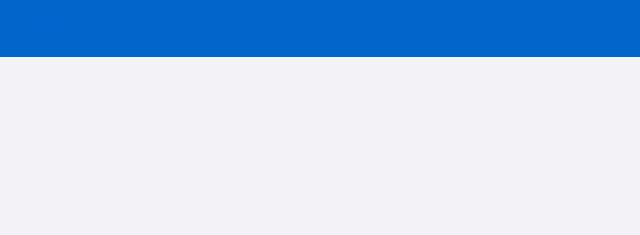
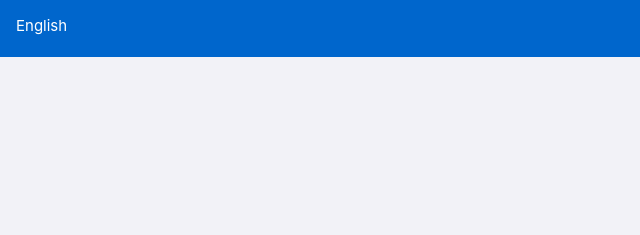
Before and after one commit to galabi/galabi.github.io, a plain HTML site: page accessibility.html in a window 1280 px wide. Shown: the top 235 px of the page, 0-640 px from the left. Drawn offline with Linux system fonts and the light colour scheme.

Commit message:
Show the language link in the header
The .lang link shared the blue link color with nav and main links,
which made it invisible on the blue header. It now keeps the header's
white.

Co-Authored-By: Claude Opus 5.5 <noreply@anthropic.com>

```diff
--- a/accessibility.html
+++ b/accessibility.html
@@ -9,7 +9,7 @@
   header { background: #0066cc; color: #ffffff; padding: 14px 16px; }
   header a { color: #ffffff; text-decoration: none; font-weight: 700; font-size: 18px; }
   nav { display: flex; flex-wrap: wrap; gap: 6px 16px; max-width: 680px; margin: 16px auto 0; padding: 0 16px; }
-  nav a, main a, .lang { color: #0066cc; }
+  nav a, main a { color: #0066cc; }
   main { max-width: 680px; margin: 0 auto; padding: 8px 16px 48px; }
   h1 { font-size: 26px; margin: 20px 0 4px; }
   h2 { font-size: 19px; margin: 28px 0 6px; }
```
Also changed, not shown: en/accessibility.html (+1 -1 lines), en/index.html (+1 -1 lines), en/lecturo/index.html (+1 -1 lines), en/lecturo/privacy.html (+1 -1 lines), en/lecturo/support.html (+1 -1 lines), en/privacy.html (+1 -1 lines), en/support.html (+1 -1 lines), en/terms.html (+1 -1 lines), index.html (+1 -1 lines), lecturo/index.html (+1 -1 lines), lecturo/privacy.html (+1 -1 lines), lecturo/support.html (+1 -1 lines), privacy.html (+1 -1 lines), support.html (+1 -1 lines), 1 more files.
